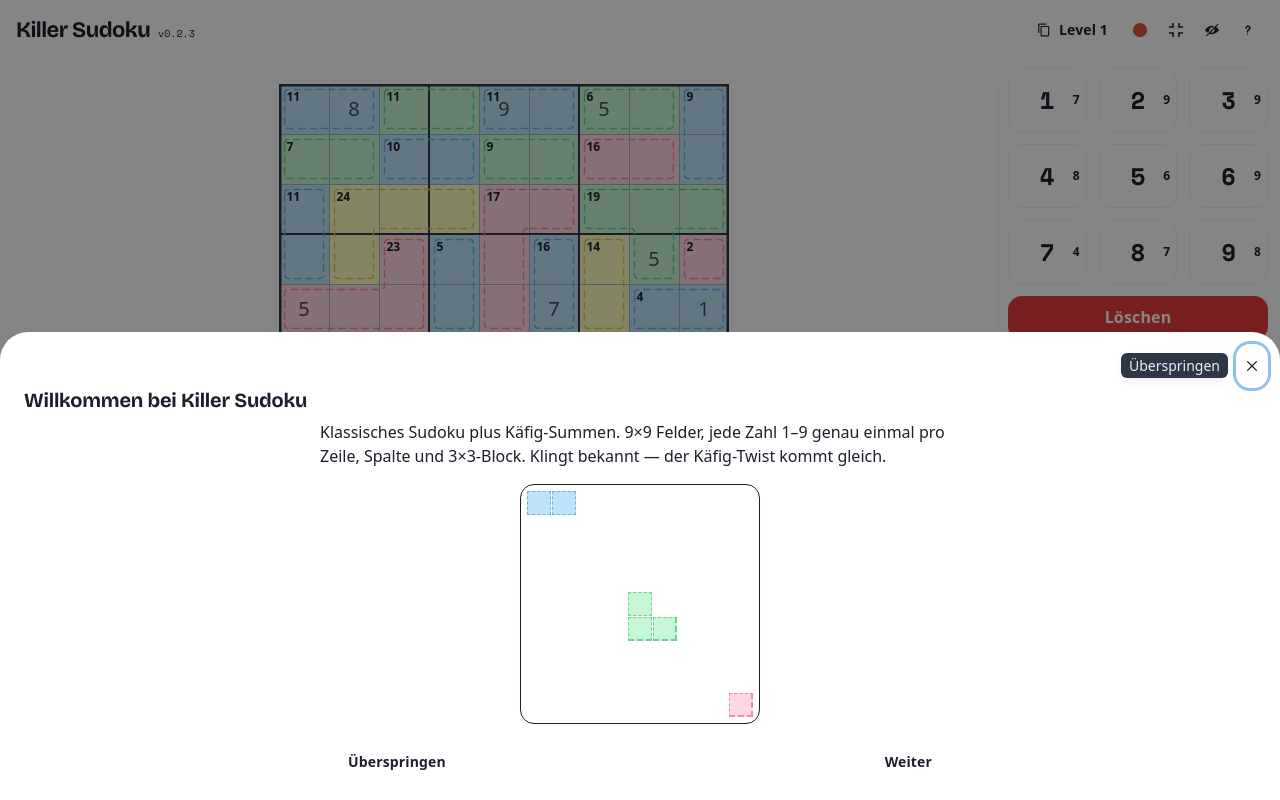
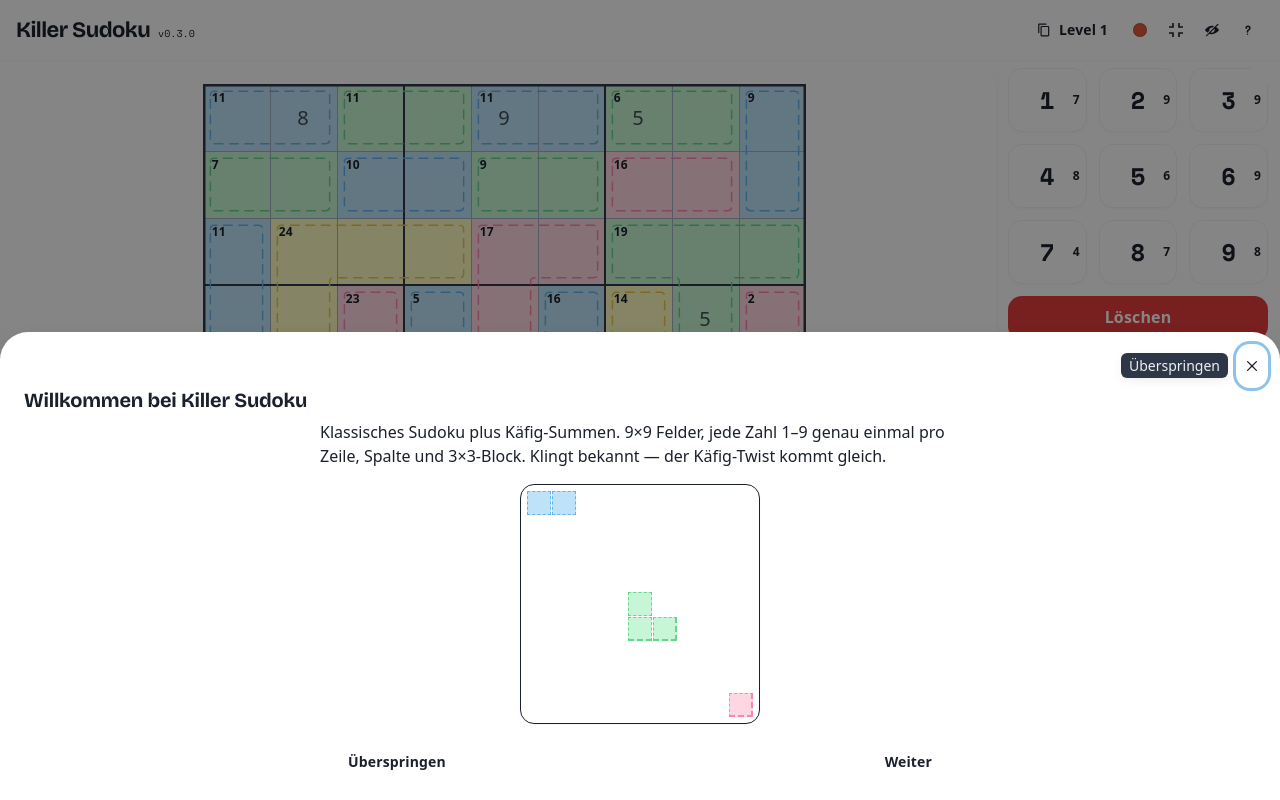
Before and after one commit to oliverbenduhn/killersudoku, a React (Vite) app: page / in a window 1280 px wide. Built offline with nearby package versions, Linux system fonts and the light colour scheme; a web font is replaced by a local one.

Commit message:
release(0.3.0): bump version

```diff
--- a/package.json
+++ b/package.json
@@ -1,6 +1,6 @@
 {
   "name": "killersudoku",
-  "version": "0.2.3",
+  "version": "0.3.0",
   "private": true,
   "type": "module",
   "scripts": {
--- a/src/version.ts
+++ b/src/version.ts
@@ -1,4 +1,4 @@
 // App-Version. Single Source of Truth ist `package.json`; diese Datei
 // muss bei jedem `npm version {patch|minor|major}` mitgezogen werden
 // (Commit-Bot: Skript-Hook optional, manuelles Mitcommitten reicht).
-export const APP_VERSION = '0.2.3';
+export const APP_VERSION = '0.3.0';
```
